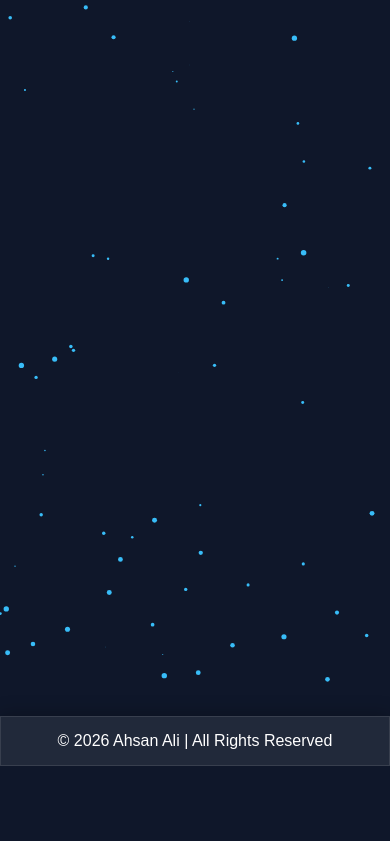
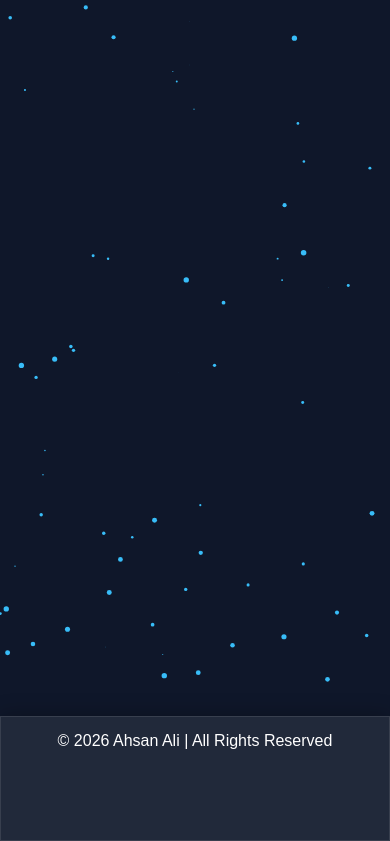
Before and after one commit to Ahsan11O/Ahsan-Portfolio, a website: page index.html in a window 390 px wide. Shown: the part 6989-7830 px from the top of the page. Before the commit the page ends 7755 px from the top, so only its background shows below. Drawn offline with nearby package versions, Linux system fonts and the light colour scheme.

```diff
--- a/style.css
+++ b/style.css
@@ -1309,3 +1309,11 @@
     }
 
 }
+@media (max-width:768px){
+
+    footer{
+        padding-bottom:90px;
+        text-align:center;
+    }
+
+}
```
